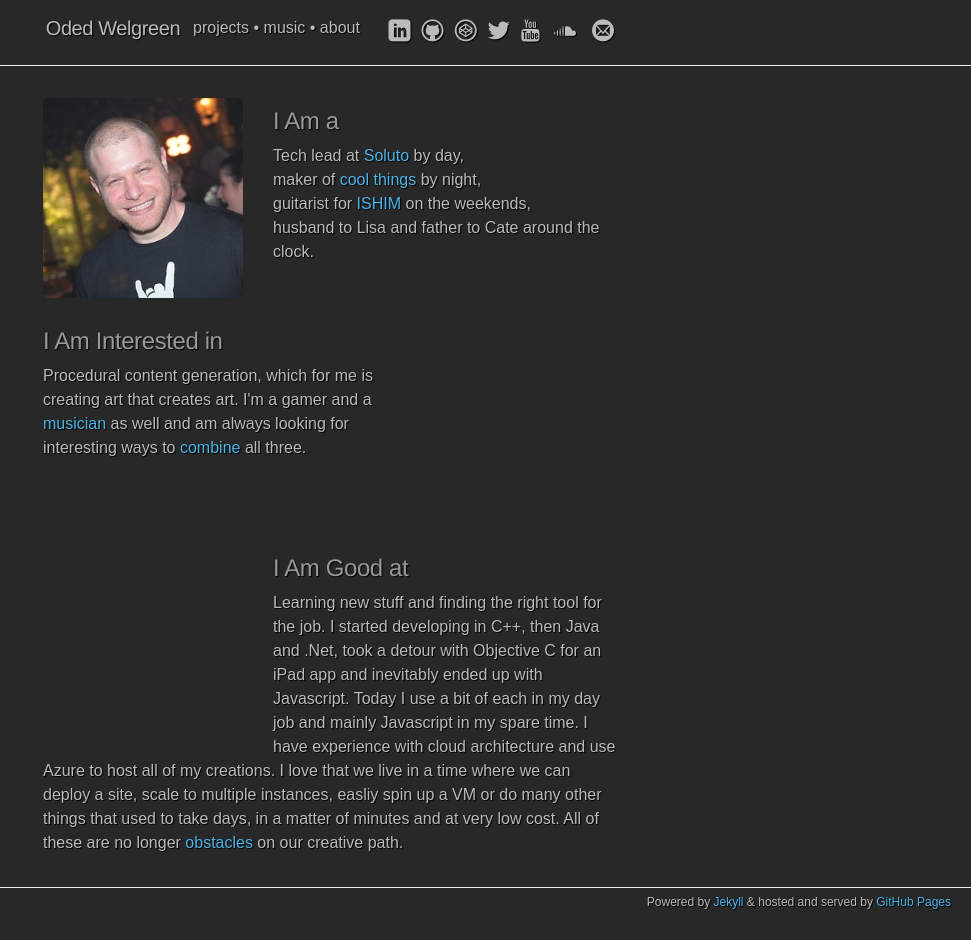
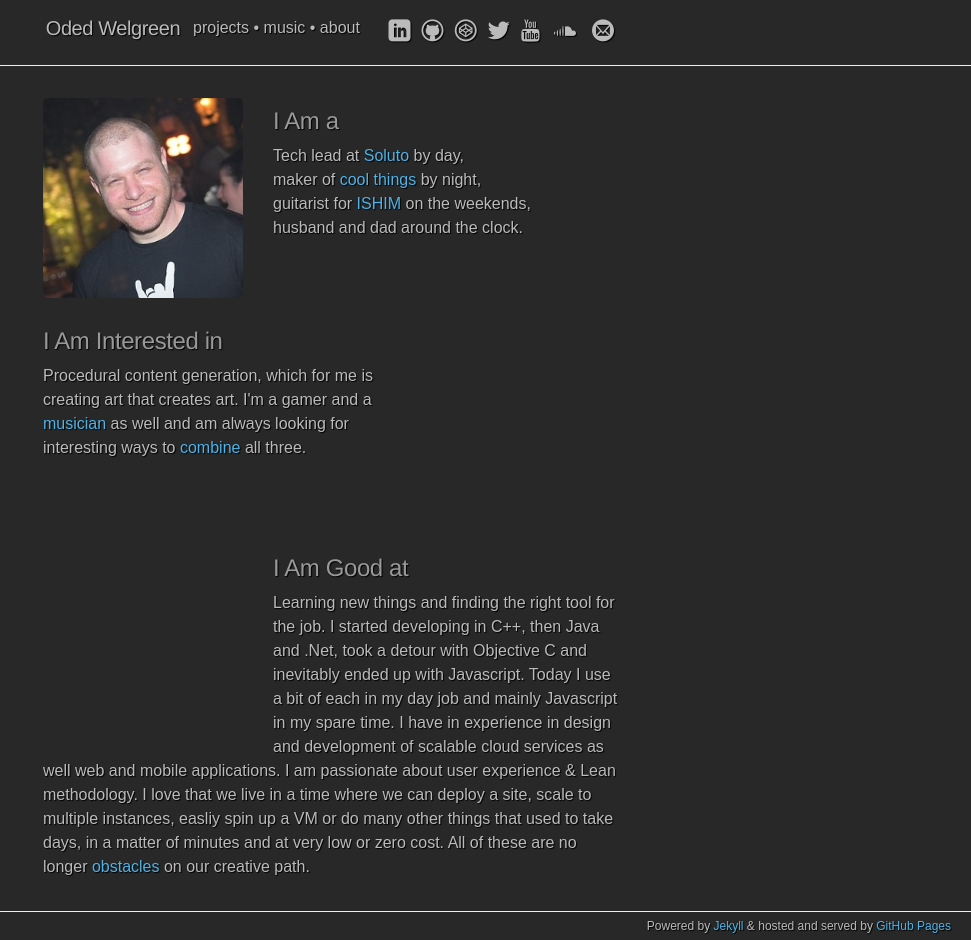
Before and after one commit to odedw/odedw.github.io, a Jekyll site: the page built from index.html, in a window 1280 px wide. Shown: the whole page, without its empty margins (309-1280 px from the left). Built offline with Jekyll 4.4.1, drawn with Linux system fonts in a browser that asks for light colours; nearby versions of some CDN libraries; Markdown is read by kramdown in place of the engine named in the settings; the list of posts is cut into pages by our own code; comment, search, counter and statistics services are not loaded; before the commit the page ends 916 px from its top, so only the background shows below that.

Commit message:
Update index.html

```diff
--- a/index.html
+++ b/index.html
@@ -11,7 +11,7 @@ title: About
                 Tech lead at <a href="https://www.soluto.com" target="_blank">Soluto</a> by day,<br/>
                 maker of <a href="/projects">cool things</a> by night,<br/>
                 guitarist for <a href="https://www.facebook.com/pages/ISHIM/1425806957715494" target="_blank">ISHIM</a> on the weekends,<br/>
-                husband to Lisa and father to Cate around the clock.<br/>
+                husband and dad around the clock.<br/>
             </span>
         </div>
     </div>
@@ -38,7 +38,7 @@ title: About
         <div class="section-text">
             <h2 class="section-header">I Am Good at</h2>
             <span>
-                Learning new stuff and finding the right tool for the job. I started developing in C++, then Java and .Net, took a detour with Objective C for an iPad app and inevitably ended up with Javascript. Today I use a bit of each in my day job and mainly Javascript in my spare time. I have experience with cloud architecture and use Azure to host all of my creations. I love that we live in a time where we can deploy a site, scale to multiple instances, easliy spin up a VM or do many other things that used to take days, in a matter of minutes and at very low cost. All of these are no longer <a href="http://www.hanselman.com/blog/WeAreAbstractingOnTheShouldersOfGiants.aspx" target="_blank">obstacles</a> on our creative path.
+                Learning new things and finding the right tool for the job. I started developing in C++, then Java and .Net, took a detour with Objective C and inevitably ended up with Javascript. Today I use a bit of each in my day job and mainly Javascript in my spare time. I have in experience in design and development of scalable cloud services as well web and mobile applications. I am passionate about user experience & Lean methodology. I love that we live in a time where we can deploy a site, scale to multiple instances, easliy spin up a VM or do many other things that used to take days, in a matter of minutes and at very low or zero cost. All of these are no longer <a href="http://www.hanselman.com/blog/WeAreAbstractingOnTheShouldersOfGiants.aspx" target="_blank">obstacles</a> on our creative path.
             </span>
         </div>
     </div>
```
